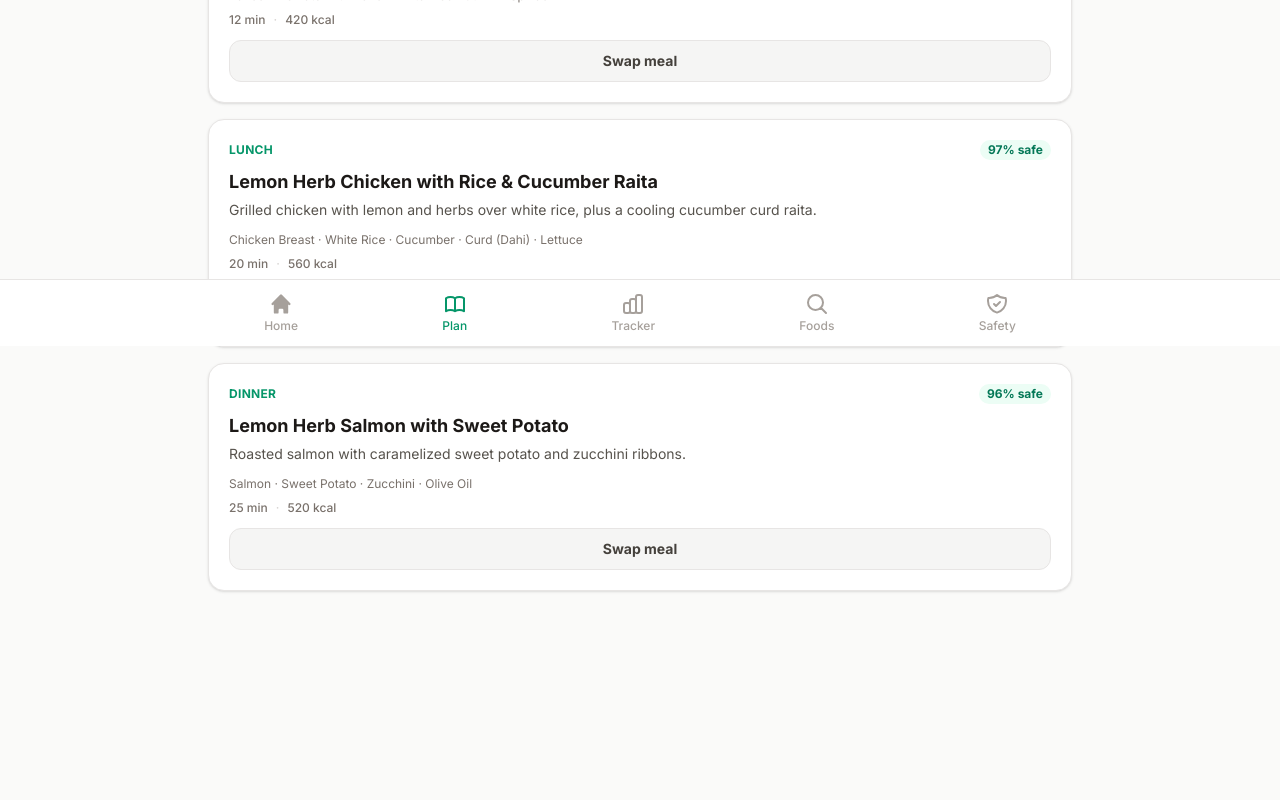
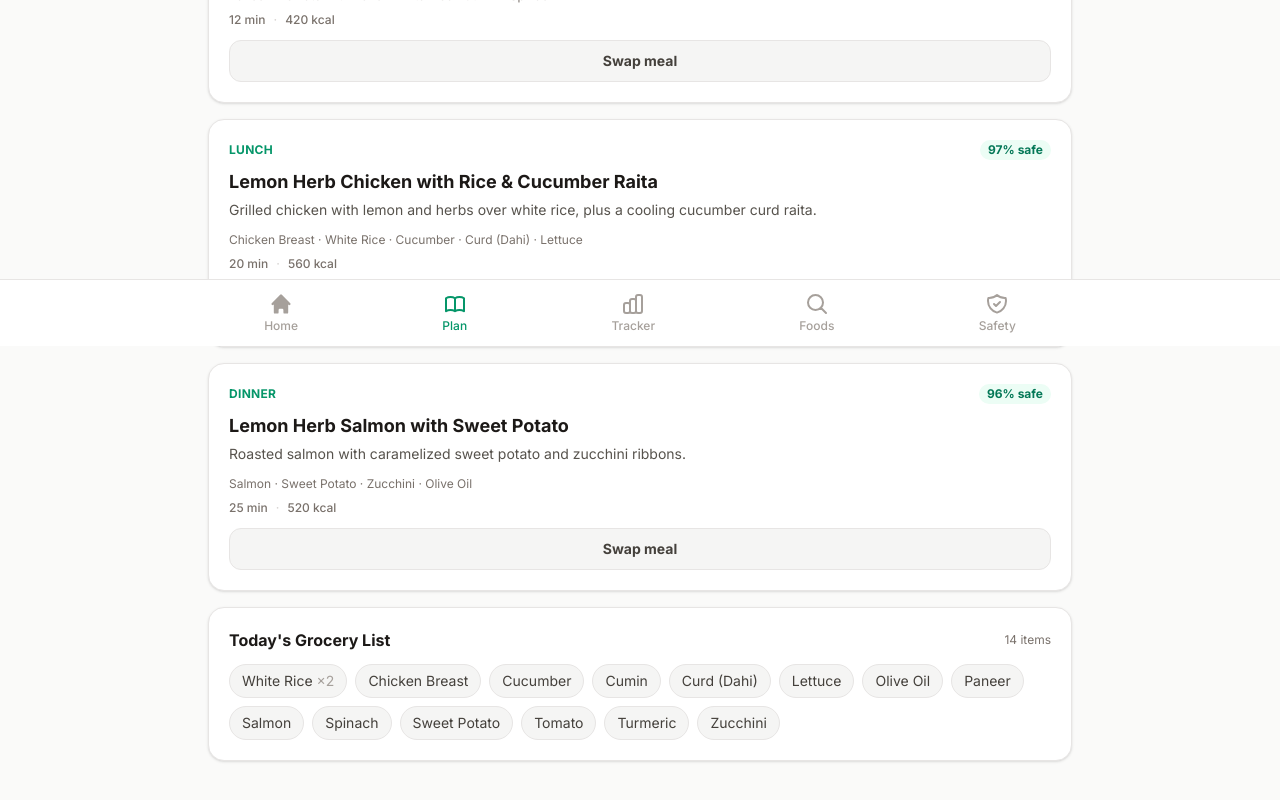
Before and after one commit to harshaldevloper/gutfeel, a Next.js app: page /plan in a window 1280 px wide. Shown: the part 454-1254 px from the top of the page. Before the commit the page ends 1141 px from the top, so only its background shows below. Built offline with nearby package versions, Linux system fonts and the light colour scheme.

Commit message:
Add Today's Grocery List to meal planner (/plan)

```diff
--- a/src/app/(app)/plan/page.tsx
+++ b/src/app/(app)/plan/page.tsx
@@ -1,6 +1,6 @@
 "use client";
 
-import { useEffect, useState } from "react";
+import { useEffect, useMemo, useState } from "react";
 import { motion } from "framer-motion";
 import {
   buildDailyPlan,
@@ -42,6 +42,16 @@ export default function Plan() {
       slots: { ...prev.slots, [slot]: swapMeal(slot, prev.slots[slot].id, triggers) },
     }));
   }
+
+  const grocery = useMemo(() => {
+    const counts: Record<string, number> = {};
+    for (const s of SLOTS) {
+      for (const ing of plan.slots[s.key].ingredients) {
+        counts[ing] = (counts[ing] || 0) + 1;
+      }
+    }
+    return Object.entries(counts).sort((a, b) => b[1] - a[1] || a[0].localeCompare(b[0]));
+  }, [plan]);
 
   return (
     <div className="min-h-screen bg-stone-50 pb-20">
@@ -112,6 +122,26 @@ export default function Plan() {
             </motion.div>
           );
         })}
+
+        <motion.div
+          initial={{ opacity: 0, y: 20 }}
+          animate={{ opacity: 1, y: 0 }}
+          transition={{ delay: 0.5 }}
+          className="bg-white rounded-2xl border border-stone-200 p-5 shadow-sm"
+        >
+          <div className="flex items-center justify-between mb-3">
+            <h2 className="font-bold text-stone-900">Today's Grocery List</h2>
+            <span className="text-xs text-stone-500">{grocery.length} items</span>
+          </div>
+          <div className="flex flex-wrap gap-2">
+            {grocery.map(([item, count]) => (
+              <span key={item} className="px-3 py-1.5 rounded-full text-sm bg-stone-100 border border-stone-200 text-stone-700">
+                {item}
+                {count > 1 ? <span className="text-stone-400 ml-1">×{count}</span> : null}
+              </span>
+            ))}
+          </div>
+        </motion.div>
       </main>
 
       {/* Bottom Navigation */}
```
